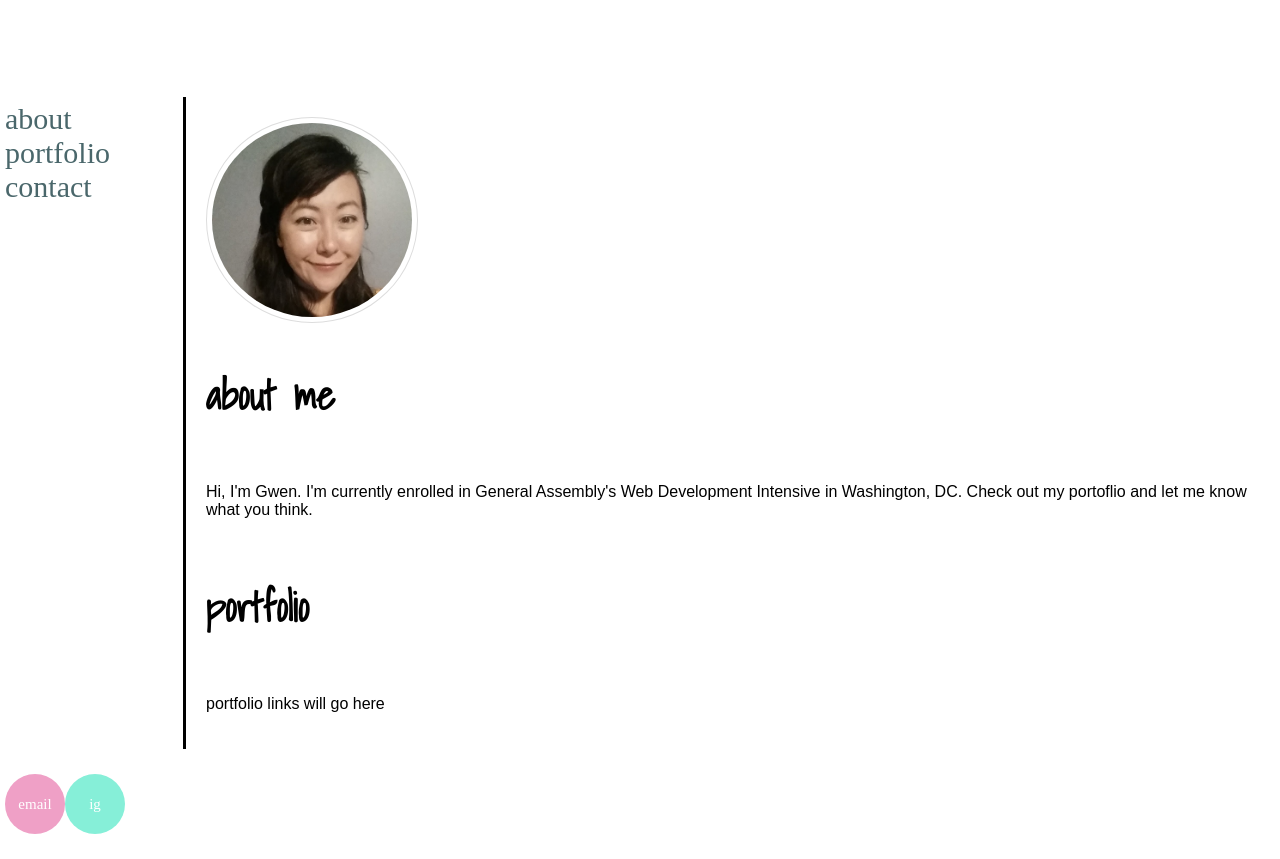
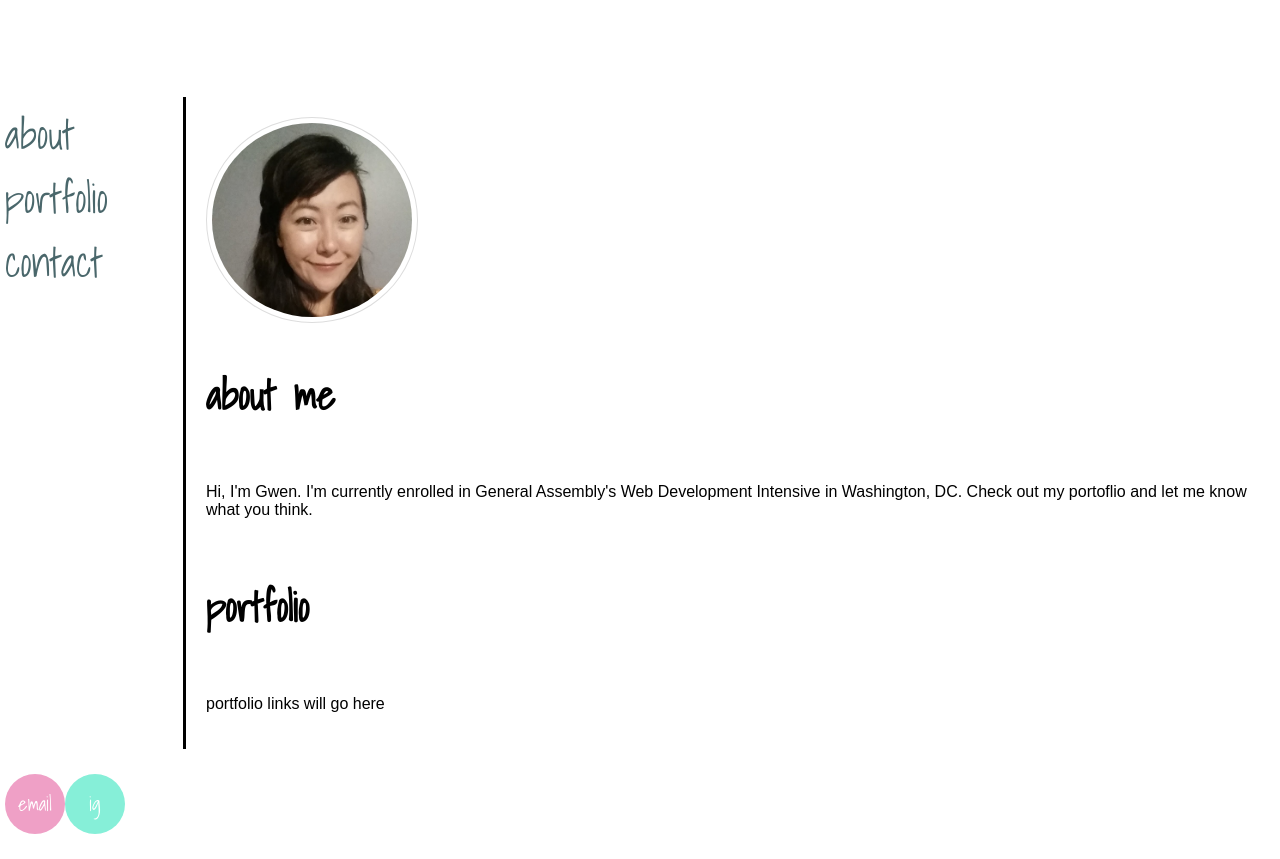
Before and after one commit to gxlgit/gxlgit.github.io, a plain HTML site: page index.html in a window 1280 px wide. Shown: the part 367-1226 px from the top of the page. Drawn offline with Linux system fonts and the light colour scheme.

Commit message:
link font sizes

```diff
--- a/style.css
+++ b/style.css
@@ -44,6 +44,7 @@ h1{
 h3{
   font-family: 'Shadows Into Light', cursive, sans-serif;
   font-size: 40px;
+  font-weight: bold;
 
 }
 p{
@@ -52,6 +53,7 @@ p{
 a{
   text-decoration: none;
   color: white;
+  font-family: 'Shadows Into Light', cursive, sans-serif;
 }
 .side_nav{
 
@@ -69,7 +71,7 @@ a{
 
 
 .side_nav a{
-  font-size: 30px;
+  font-size: 40px;
   color: #4a676b;
 }
 main{
@@ -98,7 +100,7 @@ main img{
 }
 
 .footer_nav li{
-  font-size: 15px;
+  font-size: 20px;
   height: 60px;
   width: 60px;
   line-height: 60px;
```
